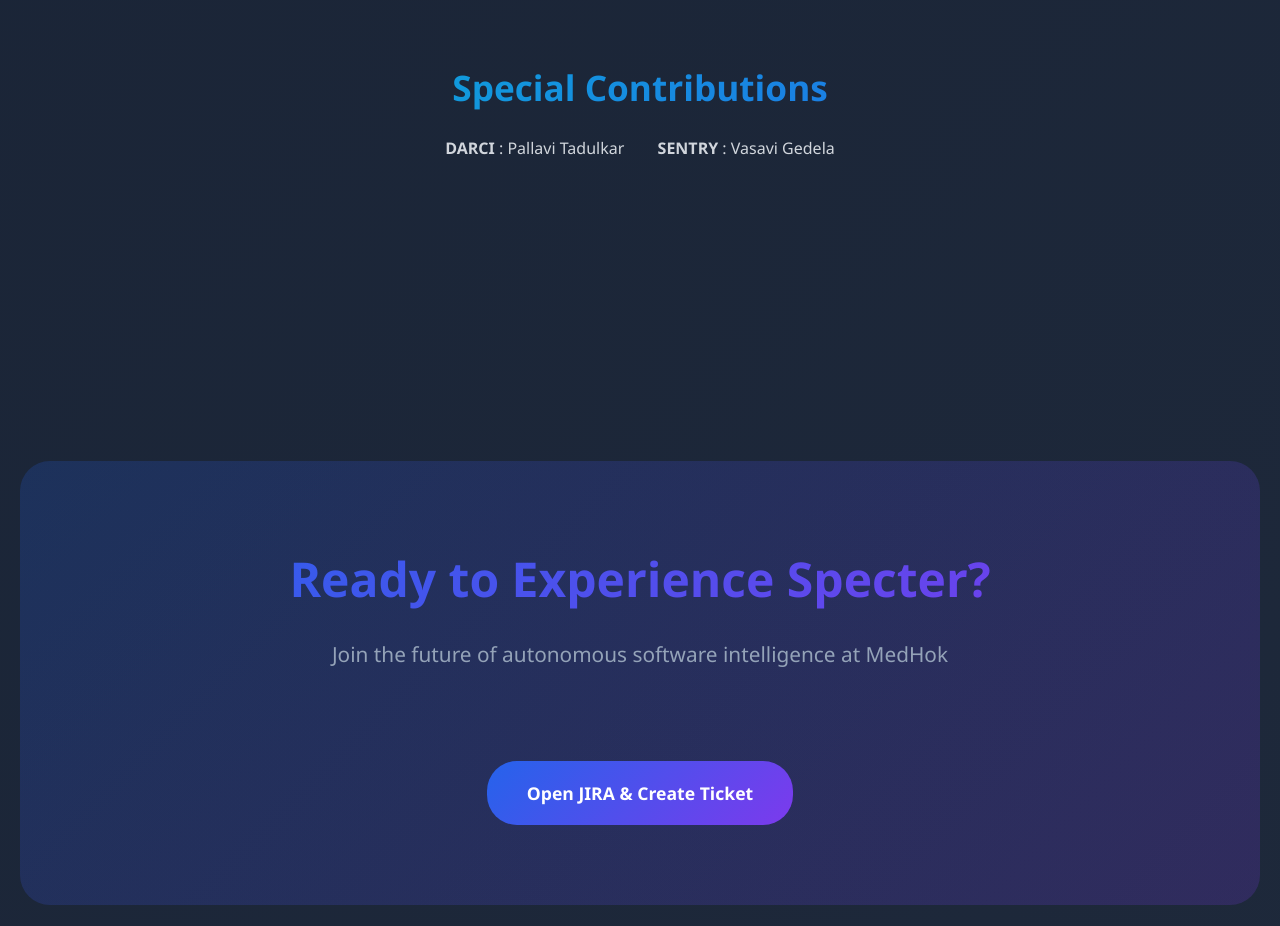
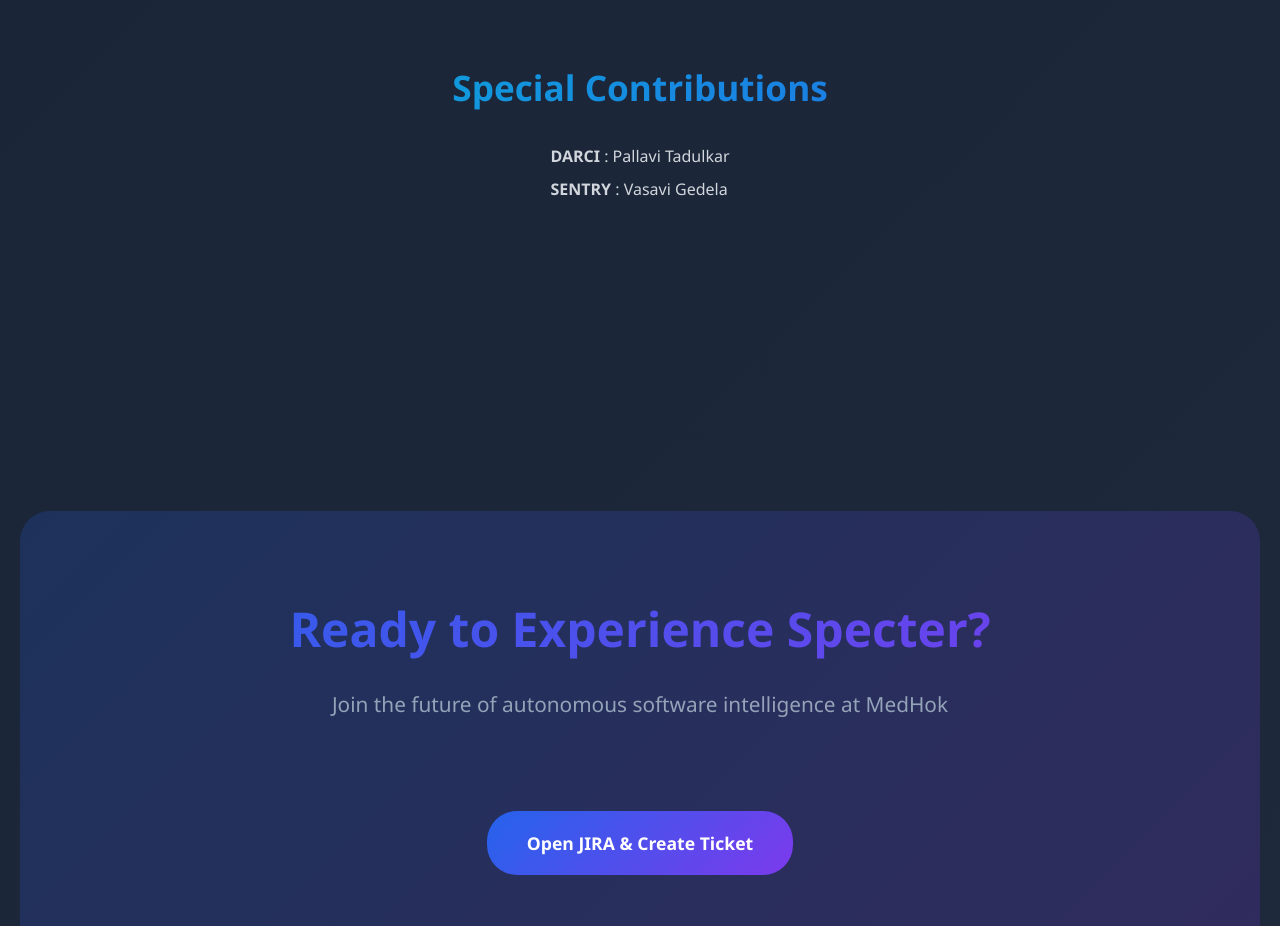
Before and after one commit to kompallik/Specter, a plain HTML site: page docs/index.html in a window 1280 px wide. Shown: the part 8960-9886 px from the top of the page. Drawn offline with Linux system fonts and the light colour scheme.

Commit message:
Update index.html

```diff
--- a/docs/index.html
+++ b/docs/index.html
@@ -1113,10 +1113,10 @@
         <div class="container">
             <div class="fade-in" style="text-align: center; padding: 40px 0;">
                 <h3 class="subsection-title" style="margin-bottom: 20px;">Special Contributions</h3>
-                <p style="font-size: 1rem; opacity: 0.85;">
-                    <strong>DARCI</strong> : Pallavi Tadulkar &nbsp;&nbsp;&nbsp;&nbsp;&nbsp;&nbsp;
-                    <strong>SENTRY</strong> : Vasavi Gedela
-                </p>
+                <div style="display: inline-block; text-align: left; font-size: 1rem; opacity: 0.85;">
+                    <p style="margin: 8px 0;"><strong>DARCI</strong> : Pallavi Tadulkar</p>
+                    <p style="margin: 8px 0;"><strong>SENTRY</strong> : Vasavi Gedela</p>
+                </div>
             </div>
         </div>
     </section>
```
